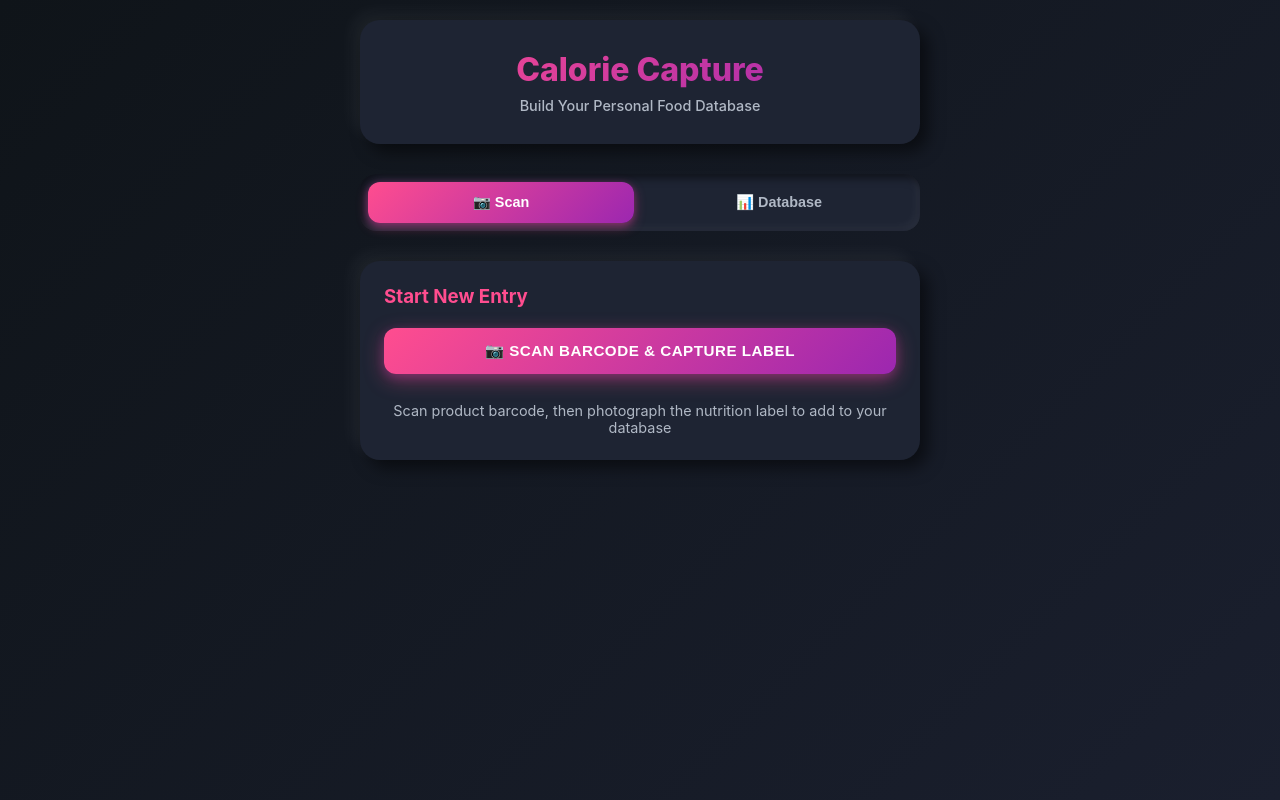
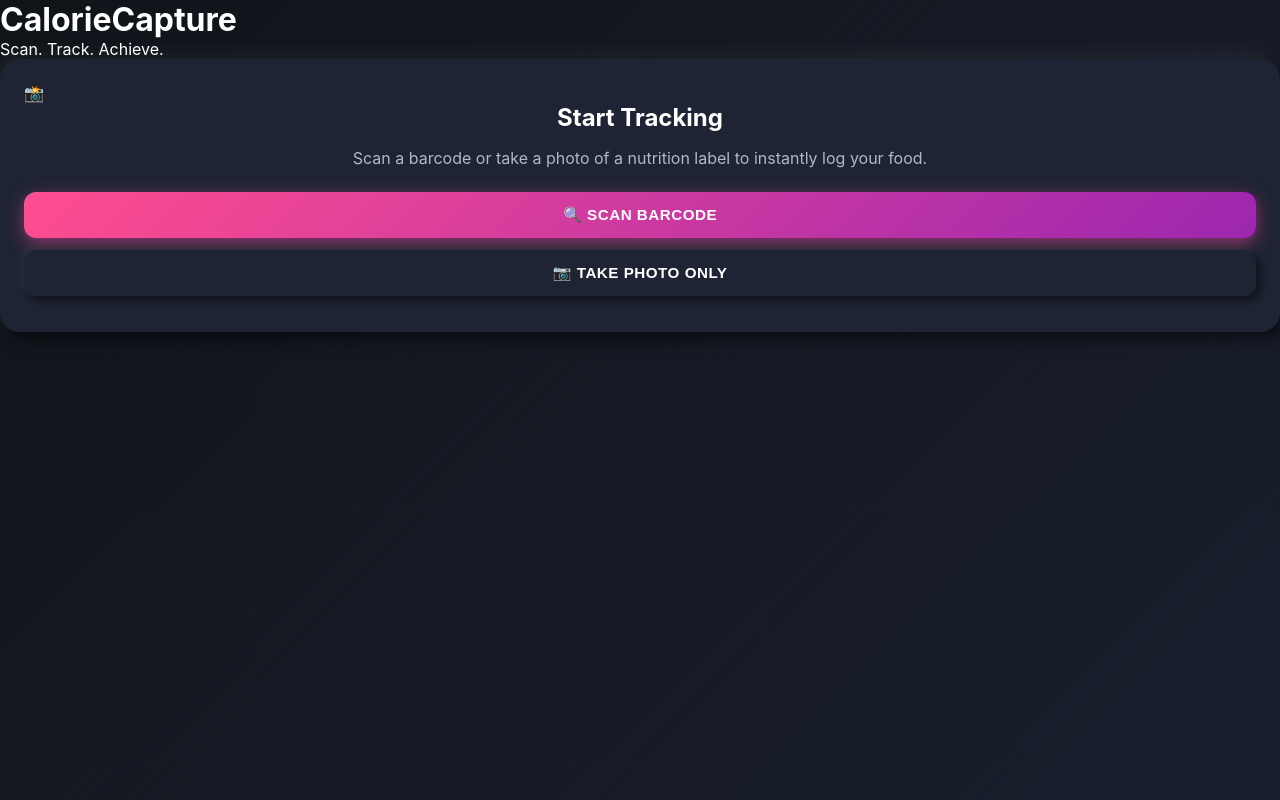
Before and after one commit to DDavis2292/calorie-capture, a React (Create React App) app: page / in a window 1280 px wide. Built offline with nearby package versions, Linux system fonts and the light colour scheme.

Commit message:
Fix: resolve camera handoff but and ESLint build errors

```diff
--- a/src/App.js
+++ b/src/App.js
@@ -3,118 +3,85 @@ import './App.css';
 import BarcodeScanner from './components/BarcodeScanner';
 import CameraCapture from './components/CameraCapture';
 import FoodForm from './components/FoodForm';
-import FoodList from './components/FoodList';
 
 function App() {
-  const [activeTab, setActiveTab] = useState('scan');
-  const [showBarcodeScanner, setShowBarcodeScanner] = useState(false);
-  const [showCamera, setShowCamera] = useState(false);
-  const [showForm, setShowForm] = useState(false);
+  const [step, setStep] = useState('home');
+  const [barcode, setBarcode] = useState('');
+  const [nutritionData, setNutritionData] = useState(null);
+  const [photoBlob, setPhotoBlob] = useState(null);
 
-  const [scannedBarcode, setScannedBarcode] = useState(null);
-  const [capturedPhoto, setCapturedPhoto] = useState(null);
-  const [nutritionData, setNutritionData] = useState(null);
-
-  const handleBarcodeScanned = (barcode) => {
-    setScannedBarcode(barcode);
-    setShowBarcodeScanner(false);
-    setShowCamera(true);
+  const resetApp = () => {
+    setStep('home');
+    setBarcode('');
+    setNutritionData(null);
+    setPhotoBlob(null);
   };
 
-  const handlePhotoCapture = (photoBlob, nutrition) => {
-    setCapturedPhoto(photoBlob);
-    setNutritionData(nutrition);
-    setShowCamera(false);
-    setShowForm(true);
+  // Fixed transition logic to prevent camera black screen
+  const handleBarcodeScanned = (code) => {
+    setBarcode(code);
+    setStep('transitioning');
+
+    // 600ms buffer allows the browser to release the camera from Quagga
+    setTimeout(() => {
+      setStep('capture');
+    }, 600);
   };
 
-  const handleFormComplete = () => {
-    setScannedBarcode(null);
-    setCapturedPhoto(null);
-    setNutritionData(null);
-    setShowForm(false);
-    setActiveTab('database');
-  };
-
-  const startNewScan = () => {
-    setScannedBarcode(null);
-    setCapturedPhoto(null);
-    setNutritionData(null);
-    setShowForm(false);
-    setShowCamera(false);
-    setShowBarcodeScanner(true);
+  const handleCapture = (blob, data) => {
+    setPhotoBlob(blob);
+    setNutritionData(data);
+    setStep('form');
   };
 
   return (
-    <div className="app">
-      <div className="app-header">
-        <h1 className="app-title">Calorie Capture</h1>
-        <p className="app-subtitle">Build Your Personal Food Database</p>
-      </div>
+    <div className="container">
+      <header className="header">
+        <h1 className="logo">Calorie<span>Capture</span></h1>
+        <p className="tagline">Scan. Track. Achieve.</p>
+      </header>
 
-      <div className="nav-tabs">
-        <button
-          className={`nav-tab ${activeTab === 'scan' ? 'active' : ''}`}
-          onClick={() => setActiveTab('scan')}
-        >
-          📷 Scan
+      {step === 'home' && (
+        <div className="card">
+          <div className="hero-icon">📸</div>
+          <h2 style={{ textAlign: 'center', marginBottom: '16px' }}>Start Tracking</h2>
+          <p style={{ textAlign: 'center', color: 'var(--text-secondary)', marginBottom: '24px' }}>
+            Scan a barcode or take a photo of a nutrition label to instantly log your food.
+          </p>
+          <button className="btn btn-primary btn-full" onClick={() => setStep('scanner')}>
+            🔍 Scan Barcode
           </button>
-        <button
-          className={`nav-tab ${activeTab === 'database' ? 'active' : ''}`}
-          onClick={() => setActiveTab('database')}
-        >
-          📊 Database
+          <button className="btn btn-secondary btn-full" onClick={() => setStep('capture')}>
+            📷 Take Photo Only
           </button>
-      </div>
-
-      {activeTab === 'scan' && (
-        <div>
-          {!showBarcodeScanner && !showCamera && !showForm && (
-            <div className="card">
-              <h3 style={{ marginBottom: '20px', color: 'var(--accent-pink)' }}>
-                Start New Entry
-              </h3>
-              <button
-                className="btn btn-primary btn-full"
-                onClick={startNewScan}
-              >
-                📷 Scan Barcode & Capture Label
-              </button>
-              <p style={{ textAlign: 'center', color: 'var(--text-secondary)', marginTop: '16px', fontSize: '0.9rem' }}>
-                Scan product barcode, then photograph the nutrition label to add to your database
-              </p>
         </div>
       )}
 
-          {showBarcodeScanner && (
-            <BarcodeScanner
-              onScan={handleBarcodeScanned}
-              onClose={() => setShowBarcodeScanner(false)}
-            />
+      {step === 'scanner' && (
+        <BarcodeScanner onScan={handleBarcodeScanned} onClose={resetApp} />
       )}
 
-          {showCamera && (
-            <CameraCapture
-              onCapture={handlePhotoCapture}
-              onClose={() => {
-                setShowCamera(false);
-                setScannedBarcode(null);
-              }}
-            />
-          )}
-
-          {showForm && (
-            <FoodForm
-              barcode={scannedBarcode}
-              nutritionData={nutritionData}
-              photoBlob={capturedPhoto}
-              onComplete={handleFormComplete}
-            />
-          )}
+      {step === 'transitioning' && (
+        <div className="card">
+          <div className="status-message status-loading">
+            <div className="spinner"></div>
+            Resetting camera for label capture...
+          </div>
         </div>
       )}
 
-      {activeTab === 'database' && <FoodList />}
+      {step === 'capture' && (
+        <CameraCapture onCapture={handleCapture} onClose={resetApp} />
+      )}
+
+      {step === 'form' && (
+        <FoodForm
+          barcode={barcode}
+          nutritionData={nutritionData}
+          photoBlob={photoBlob}
+          onComplete={resetApp}
+        />
+      )}
     </div>
   );
 }
--- a/src/components/BarcodeScanner.js
+++ b/src/components/BarcodeScanner.js
@@ -5,15 +5,14 @@ const BarcodeScanner = ({ onScan, onClose }) => {
   const scannerRef = useRef(null);
   const [isScanning, setIsScanning] = useState(false);
 
-  // Memoize stopScanner so it can be safely used in the effect
   const stopScanner = useCallback(() => {
     if (isScanning) {
+      Quagga.offDetected(); // Stop listening before stopping hardware
       Quagga.stop();
       setIsScanning(false);
     }
   }, [isScanning]);
 
-  // Memoize startScanner to prevent unnecessary re-runs
   const startScanner = useCallback(() => {
     Quagga.init({
       inputStream: {
@@ -26,14 +25,7 @@ const BarcodeScanner = ({ onScan, onClose }) => {
         },
       },
       decoder: {
-        readers: [
-          "ean_reader",
-          "ean_8_reader",
-          "upc_reader",
-          "upc_e_reader",
-          "code_128_reader",
-          "code_39_reader"
-        ]
+        readers: ["ean_reader", "upc_reader", "code_128_reader"]
       },
       locate: true
     }, (err) => {
@@ -47,7 +39,6 @@ const BarcodeScanner = ({ onScan, onClose }) => {
 
     Quagga.onDetected((result) => {
       const code = result.codeResult.code;
-      console.log("Barcode detected:", code);
       onScan(code);
       stopScanner();
     });
@@ -56,23 +47,16 @@ const BarcodeScanner = ({ onScan, onClose }) => {
   useEffect(() => {
     startScanner();
     return () => stopScanner();
-    // Dependencies are now included, satisfying ESLint
   }, [startScanner, stopScanner]);
 
   return (
     <div className="card">
-      <h3 style={{ marginBottom: '16px', color: 'var(--accent-pink)' }}>
-        Scan Barcode
-      </h3>
+      <h3 style={{ marginBottom: '16px', color: 'var(--accent-pink)' }}>Scan Barcode</h3>
       <div className="camera-viewport" ref={scannerRef}>
         <div className="camera-overlay"></div>
       </div>
-      <div className="status-message status-loading">
-        Point camera at barcode...
-      </div>
-      <button className="btn btn-secondary btn-full" onClick={onClose}>
-        Cancel
-      </button>
+      <div className="status-message status-loading">Point camera at barcode...</div>
+      <button className="btn btn-secondary btn-full" onClick={onClose}>Cancel</button>
     </div>
   );
 };
```
Also changed, not shown: src/components/CameraCapture.js (+12 -98 lines). Lines whose indentation alone changed are shown as unchanged.
